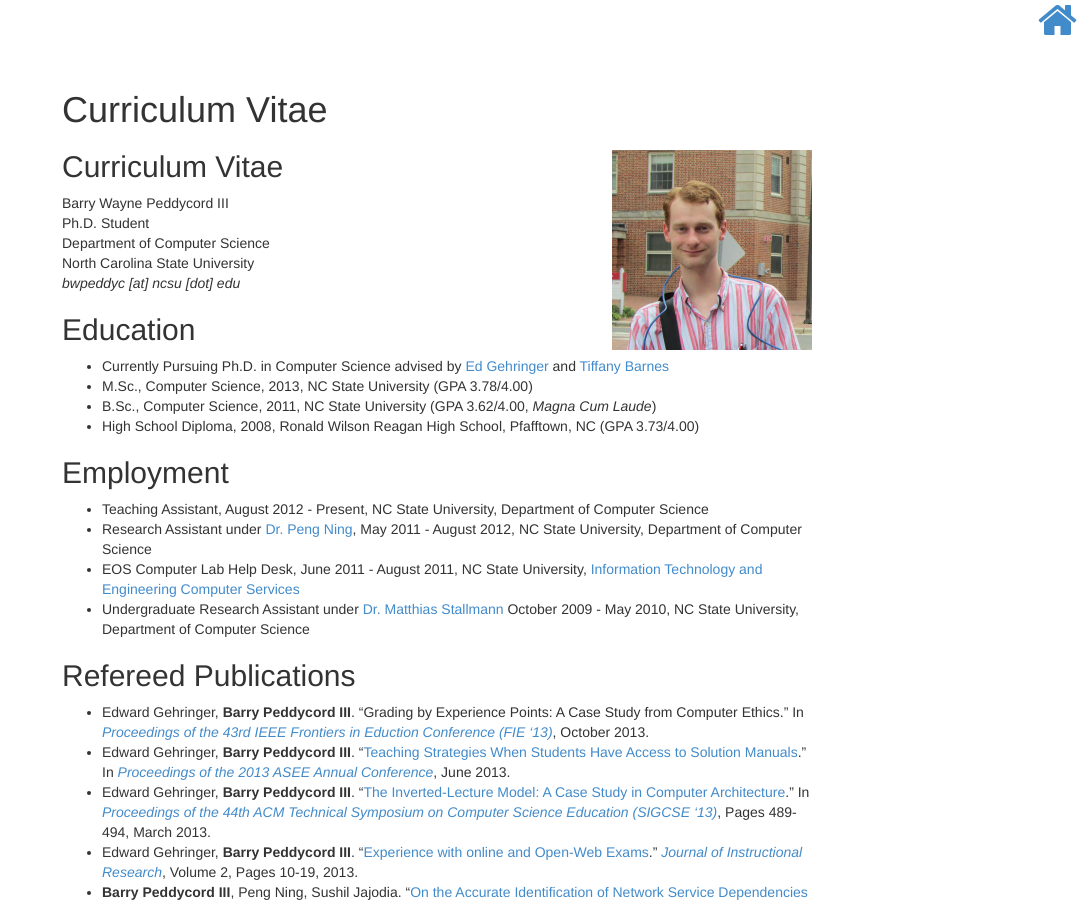
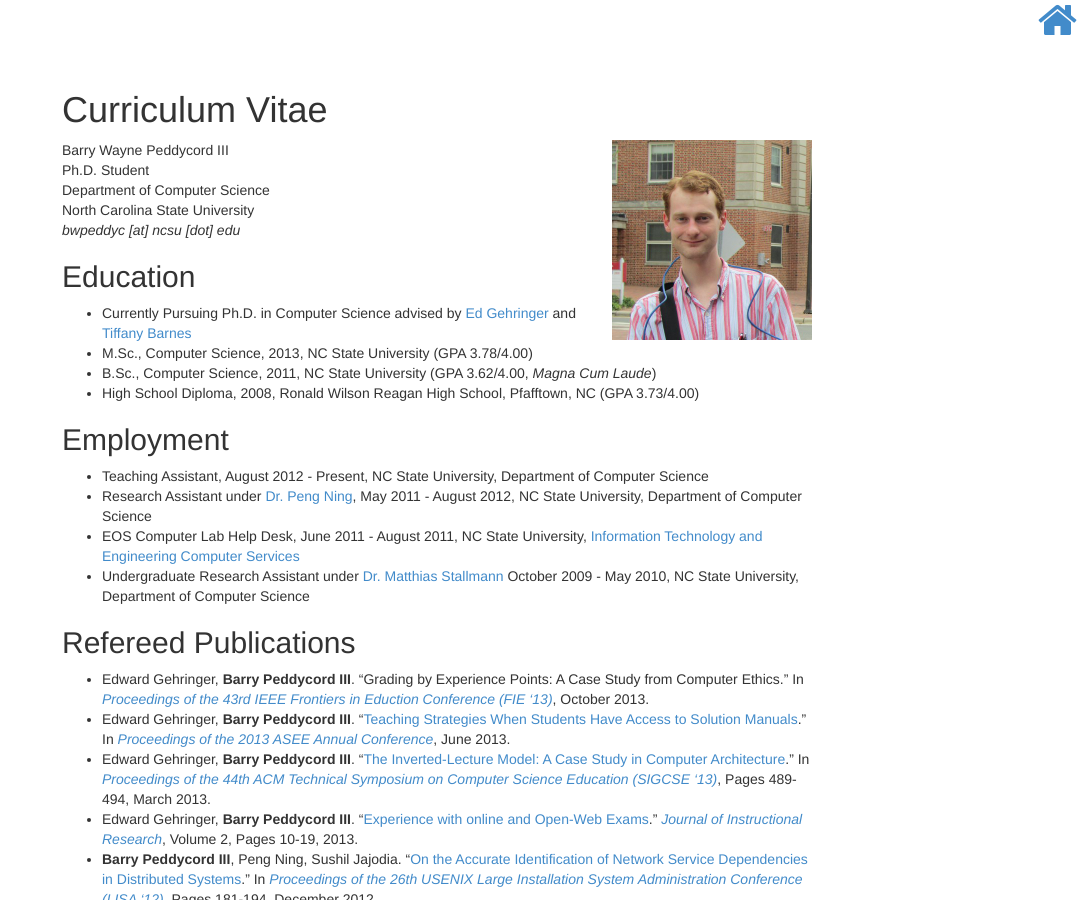
Before and after one commit to isharacomix/oldsite, a Jekyll site: the page built from cv.md, in a window 1280 px wide and 900 px high. Shown: the whole window, without its empty margins (203-1280 px from the left). Built offline with Jekyll 4.4.1, drawn with Linux system fonts in a browser that asks for light colours; Markdown is read by kramdown in place of the engine named in the settings.

Commit message:
Adding bio.

```diff
--- a/cv.md
+++ b/cv.md
@@ -3,10 +3,8 @@
 title: Curriculum Vitae
 ---
 
-<img class="pull-right" width="200" src="{{ site.baseurl }}/img/barry_pfl.jpg" alt="" />
+<img class="pull-right hidden-xs" width="200" src="{{ site.baseurl }}/img/barry_pfl.jpg" alt="" />
 
-Curriculum Vitae
-----------------
 Barry Wayne Peddycord III
 Ph.D. Student
 Department of Computer Science
--- a/index.html
+++ b/index.html
@@ -21,7 +21,7 @@
         <hr />
         <div>
             <a href="{{ site.baseurl }}biosketch">
-              <i class="fa fa-info-circle fa-3x" title="Biosketch" alt="biosketch"></i>
+              <i class="fa fa-info-circle fa-3x" title="About Me" alt="about me"></i>
             </a>
             <a href="{{ site.baseurl }}cv">
               <i class="fa fa-book fa-3x" title="CV" alt="curriculum vitae"></i>
```
Also changed, not shown: about.md (added, +6 -0 lines), gpg.md (+0 -3 lines).
